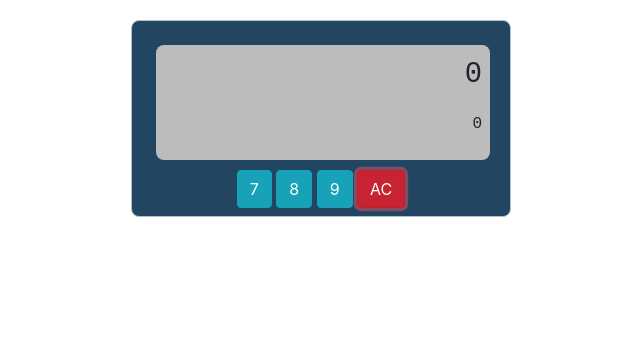
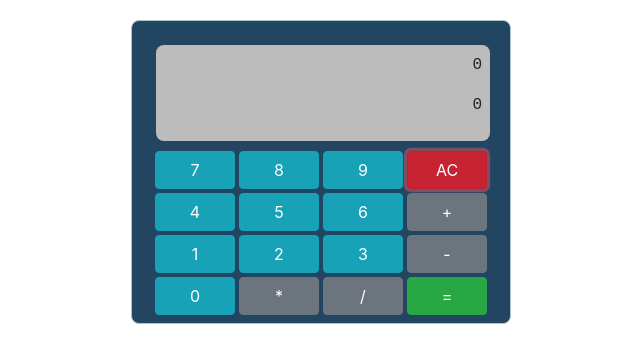
Before and after one commit to FrontendCrashCourseHSE2021/TSCalculator, a website built with webpack: page src/html/index.html in a window 1280 px wide. Both pictures are taken after a click on the button "AC". Shown: the whole page, without its empty margins (319-959 px from the left). Built offline with nearby package versions, Linux system fonts and the light colour scheme.

Commit message:
calculator works

```diff
--- a/src/html/index.html
+++ b/src/html/index.html
@@ -8,15 +8,73 @@
     <div class="container">
         <div id="calculator">
             <div id="display">
-                <div id="result"><p>0</p></div>
-                <div id="current"><p>0</p></div>
+                <div><p id="result">0</p></div>
+                <div><p id="current">0</p></div>
             </div>
 
             <div id="keyboard">
-                <button id="button-7" class="btn btn-info">7</button>
-                <button class="btn btn-info">8</button>
-                <button class="btn btn-info">9</button>
-                <button class="btn btn-danger">AC</button>
+                <div class="container">
+                    <div class="row">
+                        <div class="col pr-1">
+                            <button class="btn-number w-100 btn btn-info">7</button>
+                        </div>
+                        <div class="col pl-0 pr-1">
+                            <button class="btn-number w-100 btn btn-info">8</button>
+                        </div>
+                        <div class="col pl-0 pr-1">
+                            <button class="btn-number w-100 btn btn-info">9</button>
+                        </div>
+                        <div class="col pl-0">
+                            <button id="ac" class="w-100 btn btn-danger">AC</button>
+                        </div>
+                    </div>
+
+                    <div class="row mt-1">
+                        <div class="col pr-1">
+                            <button class="btn-number w-100 btn btn-info">4</button>
+                        </div>
+                        <div class="col pl-0 pr-1">
+                            <button class="btn-number w-100 btn btn-info">5</button>
+                        </div>
+                        <div class="col pl-0 pr-1">
+                            <button class="btn-number w-100 btn btn-info">6</button>
+                        </div>
+                        <div class="col pl-0">
+                            <button id="plus" class="w-100 btn btn-secondary">+</button>
+                        </div>
+                    </div>
+
+                    <div class="row mt-1">
+                        <div class="col pr-1">
+                            <button class="btn-number w-100 btn btn-info">1</button>
+                        </div>
+                        <div class="col pl-0 pr-1">
+                            <button class="btn-number w-100 btn btn-info">2</button>
+                        </div>
+                        <div class="col pl-0 pr-1">
+                            <button class="btn-number w-100 btn btn-info">3</button>
+                        </div>
+                        <div class="col pl-0">
+                            <button id="minus" class="w-100 btn btn-secondary">-</button>
+                        </div>
+                    </div>
+
+                    <div class="row mt-1">
+                        <div class="col pr-1">
+                            <button class="btn-number w-100 btn btn-info">0</button>
+                        </div>
+                        <div class="col pl-0 pr-1">
+                            <button id="multiply" class="w-100 btn btn-secondary">*</button>
+                        </div>
+                        <div class="col pl-0 pr-1">
+                            <button id="divide" class="w-100 btn btn-secondary">/</button>
+                        </div>
+                        <div class="col pl-0">
+                            <button id="solve" class="w-100 btn btn-success">=</button>
+                        </div>
+                    </div>
+
+                </div>
             </div>
         </div>
     </div>
--- a/src/ts/main.ts
+++ b/src/ts/main.ts
@@ -2,11 +2,129 @@ import "./app-thirdparty";
 import "../styles/calculator.less";
 
 $(function () {
-    let button7 = document.getElementById("button-7");
+    enum OperationType {
+        PLUS,
+        MINUS,
+        MULTIPLY,
+        DIVIDE
+    }
 
-    button7.onclick = function () {
-        alert("Button 7 was clicked.");
+    let currentOperationType: OperationType = null;
+
+    let currentElement = document.getElementById("current");
+
+    let resultElement = document.getElementById("result");
+
+    let currentNumber: string = "";
+
+    let resultNumber: number = null;
+
+    function onNumberClicked(pressedNumber: string) {
+        currentNumber = currentNumber + pressedNumber;
+
+        currentElement.innerText = currentNumber;
+    }
+
+    let allNumberButtons = document.getElementsByClassName("btn-number");
+
+    for (let i = 0; i < allNumberButtons.length; i++) {
+        let numberButton = allNumberButtons[i] as HTMLButtonElement;
+
+        numberButton.onclick = function (event) {
+            let btn = event.target as HTMLButtonElement;
+
+            let numberString = btn.innerText;
+
+            onNumberClicked(numberString);
+        }
+    }
+
+    let plusButton = document.getElementById("plus");
+    let minusButton = document.getElementById("minus");
+    let multiplyButton = document.getElementById("multiply");
+    let divideButton = document.getElementById("divide");
+    let solveButton = document.getElementById("solve");
+
+    function displayResult() {
+        if (currentNumber == "") {
+            currentElement.innerText = "0";
+        } else {
+            currentElement.innerText = currentNumber;
+        }
+
+        if (resultNumber == null) {
+            resultElement.innerText = "0";
+        } else {
+            resultElement.innerText = "" + resultNumber;
+        }
+    }
+
+    function onSignClick(operationType: OperationType) {
+        currentOperationType = operationType;
+
+        if (currentNumber == "") {
+            return;
+        }
+
+        if (resultNumber == null) {
+            resultNumber = +currentNumber;
+
+            currentNumber = "";
+
+            displayResult();
+        } else {
+            solve();
+        }
+    }
+
+    plusButton.onclick = function () {
+        onSignClick(OperationType.PLUS);
     };
 
+    minusButton.onclick = function () {
+        onSignClick(OperationType.MINUS);
+    };
 
+    multiplyButton.onclick = function () {
+        onSignClick(OperationType.MULTIPLY);
+    };
+
+    divideButton.onclick = function () {
+        onSignClick(OperationType.DIVIDE);
+    };
+
+    function solve() {
+        let curNumber: number = +currentNumber;
+
+        switch (currentOperationType) {
+            case OperationType.PLUS:
+                resultNumber = curNumber + resultNumber;
+                break;
+            case OperationType.MINUS:
+                resultNumber = resultNumber - curNumber;
+                break;
+            case OperationType.MULTIPLY:
+                resultNumber = resultNumber * curNumber;
+                break;
+            case OperationType.DIVIDE:
+                resultNumber = resultNumber / curNumber;
+                break;
+        }
+
+        currentNumber = "";
+
+        displayResult();
+    }
+
+    solveButton.onclick = solve;
+
+    let acButton = document.getElementById("ac");
+
+    acButton.onclick = function () {
+        currentOperationType = null;
+        resultNumber = null;
+        currentNumber = "";
+
+        displayResult();
+    }
 });
```
